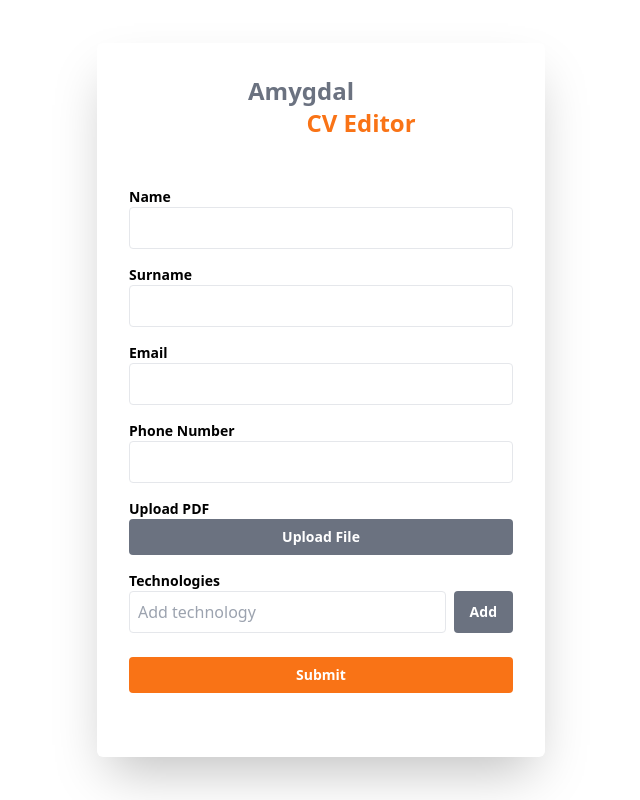
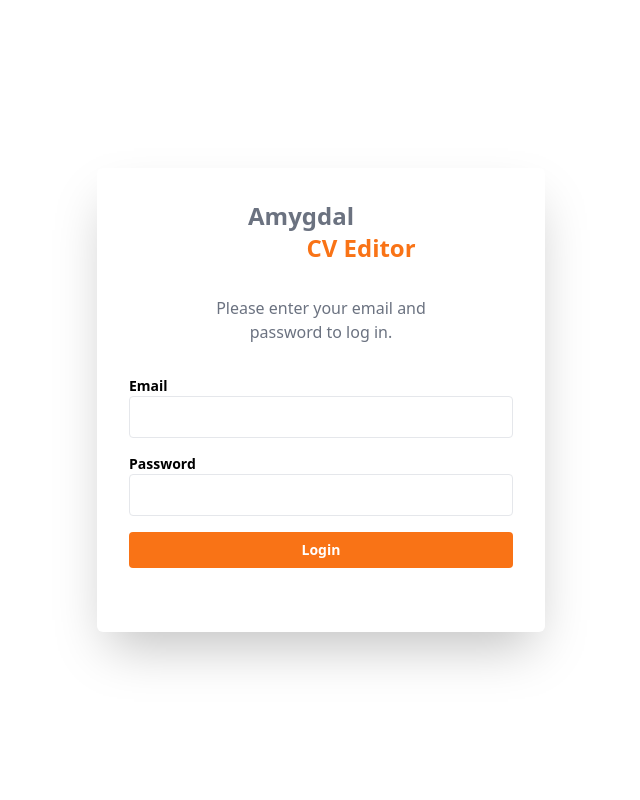
Before and after one commit to Amygdal-doo/arrow-agency-front, a Next.js app: page / in a window 1280 px wide. Shown: the whole page, without its empty margins (319-959 px from the left). Built offline with nearby package versions, Linux system fonts and the light colour scheme.

Commit message:
Login form

```diff
--- a/app/components/Form.tsx
+++ b/app/components/CVForm.tsx
@@ -23,7 +23,7 @@ const userFormSchema = z.object({
 
 type UserFormInputs = z.infer<typeof userFormSchema>;
 
-const Form = () => {
+const CVForm = () => {
   const [fileName, setFileName] = useState<string | null>(null);
   const [technologies, setTechnologies] = useState<string[]>([]);
   const [techInput, setTechInput] = useState("");
@@ -64,7 +64,7 @@ const Form = () => {
       }
 
       const response: AxiosResponse = await axios.post(
-        "/api/pdf/cv",
+        "https://arrow-agency-back-production.up.railway.app/api/pdf/cv",
         formData,
         {
           headers: { "Content-Type": "multipart/form-data" },
@@ -246,4 +246,4 @@ const Form = () => {
   );
 };
 
-export default Form;
+export default CVForm;
--- /dev/null
+++ b/app/components/LoginForm.tsx
@@ -0,0 +1,97 @@
+"use client";
+import { useForm } from "react-hook-form";
+import { z } from "zod";
+import { zodResolver } from "@hookform/resolvers/zod";
+import { useState } from "react";
+
+const loginSchema = z.object({
+  email: z.string().email({ message: "Invalid email address." }),
+  password: z
+    .string()
+    .min(6, { message: "Password must be at least 6 characters." }),
+});
+
+type LoginInputs = z.infer<typeof loginSchema>;
+
+const LoginForm = () => {
+  const [loading, setLoading] = useState(false);
+  const [errorMessage, setErrorMessage] = useState("");
+
+  const {
+    register,
+    handleSubmit,
+    formState: { errors },
+  } = useForm<LoginInputs>({
+    resolver: zodResolver(loginSchema),
+  });
+
+  const onSubmit = async (data: LoginInputs) => {
+    console.log("Login successful:", data);
+    setLoading(true);
+    setErrorMessage("");
+    try {
+      //   const response = await axios.post("/api/login", data);
+      console.log("Login successful:", response.data);
+    } catch (error) {
+      setErrorMessage("Invalid email or password. Please try again.");
+    } finally {
+      setLoading(false);
+    }
+  };
+
+  return (
+    <form
+      onSubmit={handleSubmit(onSubmit)}
+      className="w-full max-w-md mx-auto space-y-4 pb-16 pt-8 px-8 rounded-md shadow-2xl"
+    >
+      <div className="flex justify-center flex-col items-center">
+        <p className="text-2xl font-bold text-gray-500 pr-10">Amygdal</p>
+        <p className="text-2xl font-bold text-orange-500 pl-20">CV Editor</p>
+      </div>
+
+      <div className="py-4 px-16">
+        <p className="text-gray-500 font-medium text-center">
+          Please enter your email and password to log in.
+        </p>
+      </div>
+
+      {errorMessage && (
+        <p className="text-red-500 text-sm text-center">{errorMessage}</p>
+      )}
+
+      <div>
+        <label className="block text-sm font-bold">Email</label>
+        <input
+          {...register("email")}
+          type="email"
+          className="w-full border p-2 rounded"
+        />
+        {errors.email && (
+          <p className="text-red-500 text-sm">{errors.email.message}</p>
+        )}
+      </div>
+
+      <div>
+        <label className="block text-sm font-bold">Password</label>
+        <input
+          {...register("password")}
+          type="password"
+          className="w-full border p-2 rounded"
+        />
+        {errors.password && (
+          <p className="text-red-500 text-sm">{errors.password.message}</p>
+        )}
+      </div>
+
+      <button
+        type="submit"
+        className="w-full bg-orange-500 text-sm font-bold text-white p-2 rounded"
+        disabled={loading}
+      >
+        {loading ? "Logging in..." : "Login"}
+      </button>
+    </form>
+  );
+};
+
+export default LoginForm;
--- a/app/page.tsx
+++ b/app/page.tsx
@@ -1,10 +1,12 @@
-import Form from "./components/Form";
+import CVForm from "./components/CVForm";
+import LoginForm from "./components/LoginForm";
 
 export default function Home() {
   return (
     <div className="flex items-center justify-center min-h-screen p-8">
       <main className="w-full">
-        <Form />
+        {/* <CVForm /> */}
+        <LoginForm />
       </main>
       <footer className="row-start-3 flex gap-6 flex-wrap items-center justify-center"></footer>
     </div>
```
Also changed, not shown: 2 other files (tests, documents, lock files or other folders).
